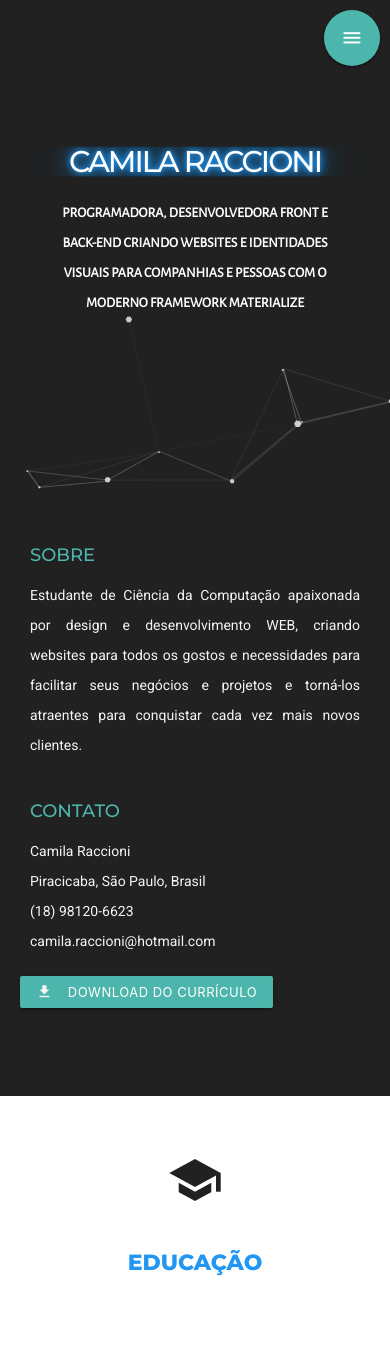
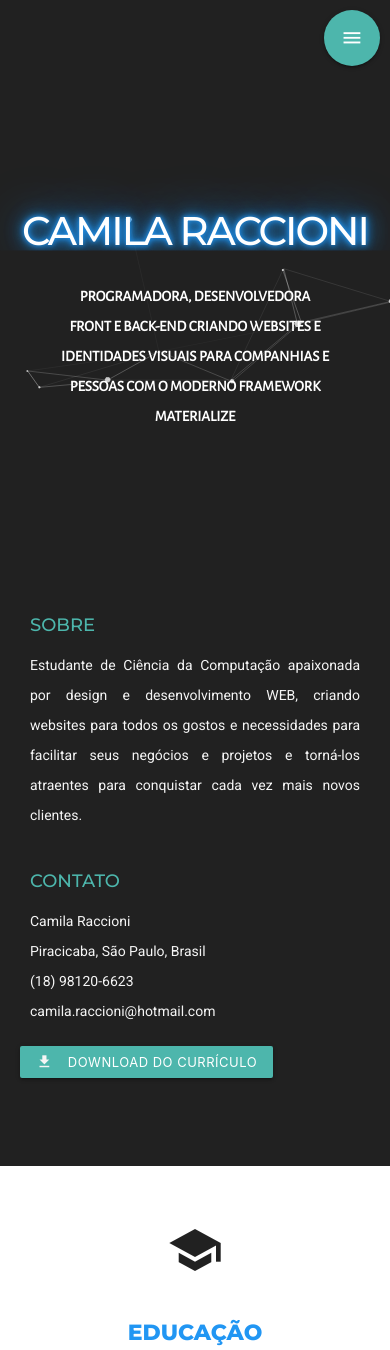
Before and after one commit to craccioni/portfolio, a PHP site: page / in a window 390 px wide. Shown: the top 1350 px of the page. Run offline with PHP 8.4, Linux system fonts and the light colour scheme; some libraries are stand-ins or nearby versions; some web fonts are replaced.

Commit message:
Versão 1.01

```diff
--- a/css/index.css
+++ b/css/index.css
@@ -1,4 +1,3 @@
-
 /* RESET
 =====================================================================  */
 *{
@@ -82,8 +81,9 @@ canvas {
    #particles-js {
     position: relative;
     width: 100%;
-    height: 100%;
-    background-color: #212121    !important;
+    min-height: 200%;
+    height: 200% !important;
+    background-color: #212121 !important;
     /*background-image: url('../img/computer7.jpg');
     -o-background-size: cover;
     background-repeat: no-repeat;
@@ -207,7 +207,7 @@ header .navbar-fixed li a {
 
 header .navbar-fixed li a:hover {
   color: #90caf9;
-  border: ;
+  border: none;
   background-color: none;
   letter-spacing: 1px;
   margin: 0 20px !important;;
@@ -359,16 +359,19 @@ header .navbar-fixed li a:hover {
 /* Pequenos */
 @media screen and (max-width: 600px) {
     #home {
-      padding-top: 250px;
       background-color: #212121;
+      padding-top: 150px;
     }
     .titulo h1 {
+      padding-top: 130px;
+      margin-top: 130px;
       color: #fff;
-      font-size: 30px;
+      font-size: 40px;
       text-shadow: 0 0 5px #2196f3, 0 0 10px #2196f3, 0 0 20px #2196f3, 0 0 50px #2196f3;
     }
     .titulo h3 {
-      font-size: 14px;
+      padding-top: 10px;
+      font-size: 15px;
       font-family: 'Alegreya Sans SC';
       font-variant: normal;
       text-transform: uppercase;
@@ -400,7 +403,6 @@ header .navbar-fixed li a:hover {
 #about {
   background-color:#212121;
   position: relative;
-
 }
 
 #about p,
@@ -411,6 +413,10 @@ header .navbar-fixed li a:hover {
 
 #about .material-icons {
   color: #f5f5f5 ;
+}
+
+#about_phone:hover {
+  color: #90caf9;
 }
 
 #about h5 {
@@ -441,7 +447,7 @@ header .navbar-fixed li a:hover {
 /* TELAS PEQUENAS */
 @media screen and (max-width: 600px){
   #about {
-    padding: 30px 0 60px 0;
+    padding: 200px 0 60px 0;
   }
   #downloadbtn {
     margin-bottom: 28px;
--- a/index.php
+++ b/index.php
@@ -145,7 +145,7 @@
         </ul>
     </div>
     <!-- SideNav Trigger -->
-    <a href="#" data-target="slide-out" class="sidenav-trigger hide-on-med-and-up btn-floating btn-large waves-effect waves-light teal lighten-2 right pulse"><i class="material-icons">menu</i></a>
+    <a href="#" data-target="slide-out" class="sidenav-trigger hide-on-med-and-up btn-large waves-effect waves-light teal lighten-2 right btn-floating pulse "><i class="material-icons">menu</i></a>
 
     </header>
 
@@ -184,7 +184,7 @@
                     <ul class="perfil" >
                         <li><p>Camila Raccioni</p></li>
                         <li><p>Piracicaba, São Paulo, Brasil</p></li>
-                        <li><p>(18) 98120-6623</p></li>
+                        <li><p><a id="about_phone" href="https://api.whatsapp.com/send?phone=5518981206623">(18) 98120-6623</a></p></li>
                         <li><p>camila.raccioni@hotmail.com</p></li>
                     </ul>
                 </div>
@@ -394,10 +394,10 @@
             <div class="row">
                 <ul class="justify">
                     <li><a title="GitHub" href="https://github.com/ishtarkali"><i class="fa fa-github"></i></a></li>
+                    <li><a title="Facebook" href="https://www.facebook.com/raccioni?ref=br_rs"><i class="fa fa-facebook"></i></a></li>
+                    <li><a title="Outlook" href="mailto:camila.raccioni@hotmail.com"><i class="fa fa-envelope"></i></a></li>
                     <li><a title="LinkedIn" href="https://www.linkedin.com/in/camilaraccioni"><i class="fa fa-linkedin"></i></a></li>
-                    <li><a title="Outlook" href="mailto:camila.raccioni@hotmail.com"><i class="fa fa-envelope"></i></a></li>
-                    <li><a title="Facebook" href="https://www.facebook.com/raccioni?ref=br_rs"><i class="fa fa-facebook"></i></a></li>
-                    <li><a title="Google +" href="https://plus.google.com/u/0/+CamilaRaccioni?tab=wX"><i class="fa fa-google-plus"></i></a></li>
+                    <li><a title="WhatsApp" href="https://api.whatsapp.com/send?phone=5518981206623"><i class="fa fa-whatsapp"></i></a></li>
                 </ul>
             </div>
         </div>
```
